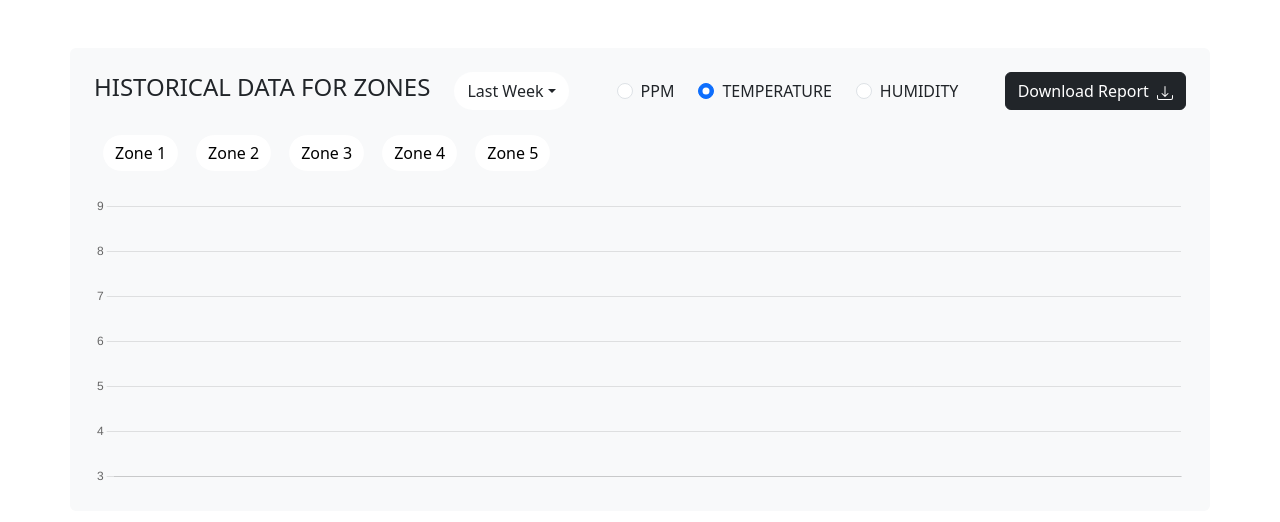
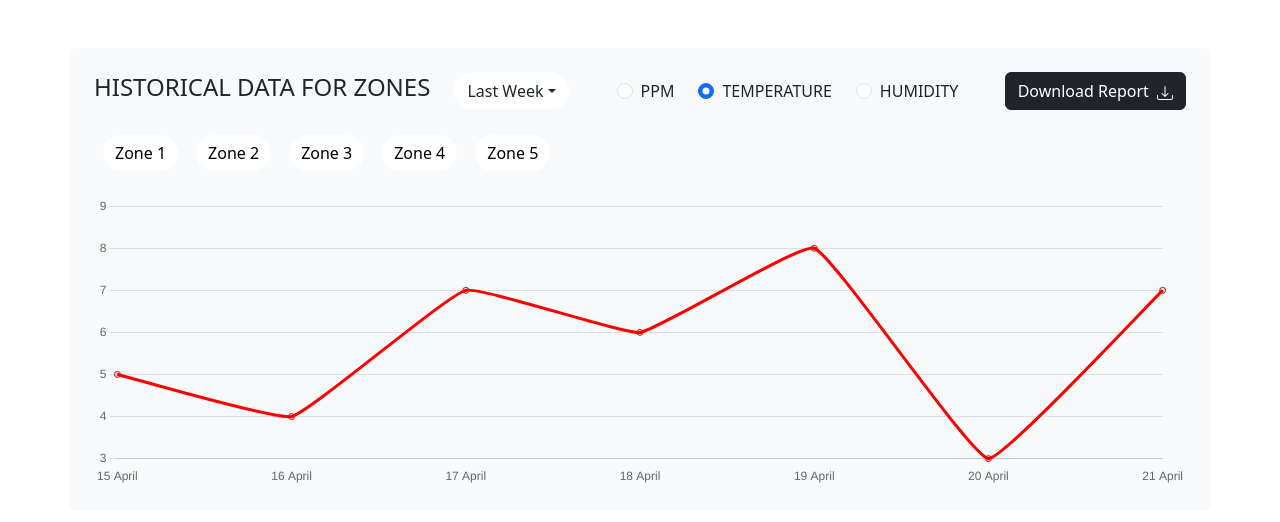
Before and after one commit to vikashkumar9/weathergraph, a React (Create React App) app: page / in a window 1280 px wide. Shown: the top 522 px of the page. Built offline with nearby package versions, Linux system fonts and the light colour scheme.

Commit message:
vertical line

```diff
--- a/package.json
+++ b/package.json
@@ -18,8 +18,10 @@
     "react-chartjs-2": "^5.2.0",
     "react-dom": "^18.2.0",
     "react-scripts": "5.0.1",
+    "react-tooltip": "^5.26.4",
     "reactstrap": "^9.2.2",
     "typescript": "^4.9.5",
+    "victory": "^37.0.2",
     "web-vitals": "^2.1.4"
   },
   "scripts": {
--- a/src/App.tsx
+++ b/src/App.tsx
@@ -18,6 +18,7 @@ const App: React.FC = () => {
       LineElement,
       PointElement,
       CategoryScale,
+
       Tooltip
     );
   }, []);
@@ -59,10 +60,11 @@ const App: React.FC = () => {
         dates = generateDates(7, 'days');
         break;
     }
-
-    console.log(dates);
     setSelectlabel(dates);
   };
+  useEffect(() => {
+    handlePeriodChange(selectedPeriod);
+  }, [selectedPeriod]);
 
   const generateDates = (
     count: number,
@@ -75,10 +77,6 @@ const App: React.FC = () => {
     }
     return dates;
   };
-
-  useEffect(() => {
-    console.log('Period=>' + selectedPeriod);
-  }, [selectedPeriod]);
 
   let data;
   if (chartType === 'ppm') {
@@ -101,33 +99,36 @@ const App: React.FC = () => {
     ],
   };
 
-  const hoverLine = {
-    id: 'hoverLine',
-    afterDraw: function (chart: any, args: any) {
-      const {
-        ctx,
-        tooltip,
-        chartArea: { top, bottom, left, right, width, height },
-        scales: { x, y },
-      } = chart;
-      console.log(tooltip);
-      if (tooltip?.dataPoints && tooltip.dataPoints.length > 0) {
-        const xCoor = x.getPixelForValue(tooltip.dataPoints[0].dataIndex);
-        const yCoor = y.getPixelForValue(tooltip.dataPoints[0].parsed.y);
-        console.log(tooltip);
+  const plugins: any[] = [
+    {
+      afterDraw: (chart: {
+        tooltip?: any;
+        scales?: any;
+        ctx?: any;
+        chartArea: any;
+      }) => {
+        console.log(chart.scales);
+        if (chart.tooltip._active && chart.tooltip._active.length) {
+          const activePoint = chart.tooltip._active[0];
+          const { ctx } = chart;
+          const { x, y } = activePoint.element;
+          const topY = y;
+          const bottomY = chart.scales.y.bottom;
+
           ctx.save();
           ctx.beginPath();
-        ctx.lineWidth = 3;
+          ctx.lineWidth = 1;
           ctx.strokeStyle = 'black';
           ctx.setLineDash([6, 6]);
-        ctx.moveTo(xCoor, yCoor);
-        ctx.lineTo(xCoor, bottom);
+          ctx.moveTo(x, topY);
+          ctx.lineTo(x, bottomY);
           ctx.stroke();
           ctx.closePath();
           ctx.setLineDash([]);
         }
       },
-  };
+    },
+  ];
 
   const options = {
     plugins: {
@@ -150,7 +151,6 @@ const App: React.FC = () => {
       legend: {
         display: false,
       },
-      ...hoverLine,
     },
     scales: {
       x: {
@@ -185,7 +185,7 @@ const App: React.FC = () => {
         selectedPeriod={selectedPeriod}
       />
       <Zones />
-      <Line data={chartData} options={options} height={80} />
+      <Line data={chartData} options={options} height={80} plugins={plugins} />
     </div>
   );
 };
--- a/src/index.tsx
+++ b/src/index.tsx
@@ -6,6 +6,7 @@ import reportWebVitals from './reportWebVitals';
 import 'bootstrap/dist/css/bootstrap.css';
 import 'bootstrap/dist/js/bootstrap.js';
 import 'bootstrap/dist/css/bootstrap.min.css';
+import Duplicate from './Duplicate';
 const root = ReactDOM.createRoot(
   document.getElementById('root') as HTMLElement
 );
```
Also changed, not shown: src/Duplicate.tsx (added, +126 -0 lines), 1 other file (tests, documents, lock files or other folders). Lines whose indentation alone changed are shown as unchanged.
